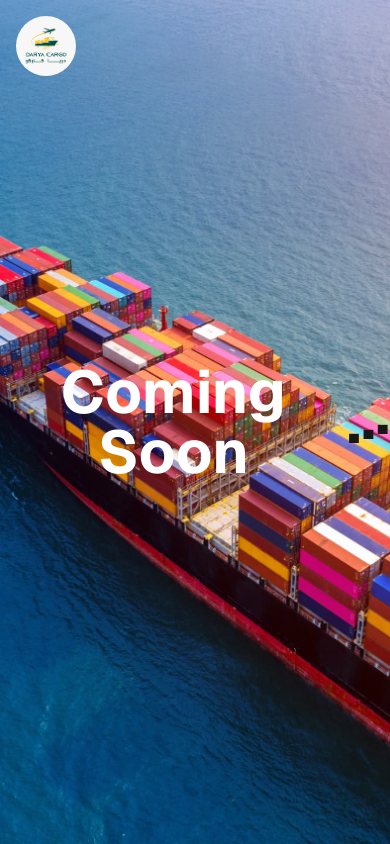
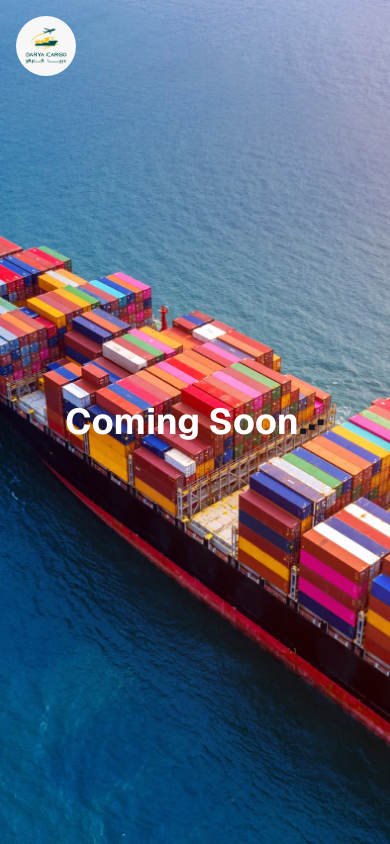
Before and after one commit to AliSinaYOusofi/darya-cargo, a Next.js app: page / in a window 390 px wide. Built offline with nearby package versions, Linux system fonts and the light colour scheme.

Commit message:
fixed: far loading anime

```diff
--- a/app/globals.css
+++ b/app/globals.css
@@ -7,6 +7,9 @@
   --foreground: #171717;
 }
 
+/*
+  prefers-color-shceme for making dark and light themes
+*/
 @media (prefers-color-scheme: dark) {
   :root {
     --background: #0a0a0a;
--- a/app/layout.js
+++ b/app/layout.js
@@ -1,11 +1,14 @@
 import localFont from "next/font/local";
 import "./globals.css";
 
+// the fonts
 const geistSans = localFont({
   src: "./fonts/GeistVF.woff",
   variable: "--font-geist-sans",
   weight: "100 900",
 });
+
+// geistMono locals
 const geistMono = localFont({
   src: "./fonts/GeistMonoVF.woff",
   variable: "--font-geist-mono",
--- a/app/page.js
+++ b/app/page.js
@@ -101,7 +101,8 @@ export default function Home() {
           layout="fill"
           priority
         />
-        <div className="absolute inset-0 flex items-center justify-center text-6xl sm:text-8xl lg:text-[10vw] font-bold text-center">
+        <div className="absolute inset-0 flex items-center justify-center text-4xl sm:text-8xl lg:text-[10vw] font-bold text-center">
+
           <p className="text-white coming-soon-text ">
             Coming Soon
           </p>
@@ -109,6 +110,7 @@ export default function Home() {
           <span  className="dot1">.</span>
           <span className="dot2">.</span>
           <span className="dot3">.</span>
+
         </div>
       </main>
     </div>
```
